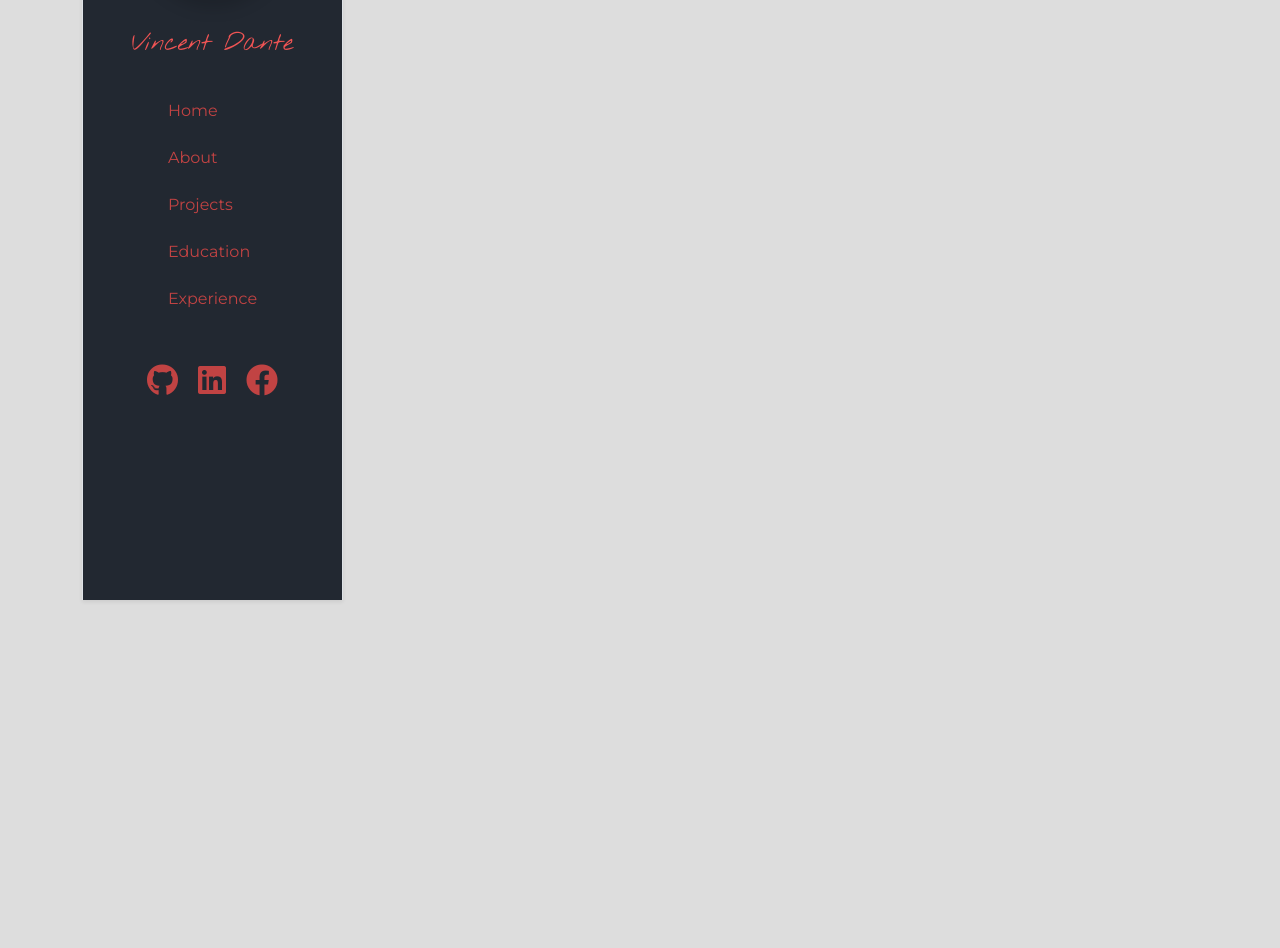
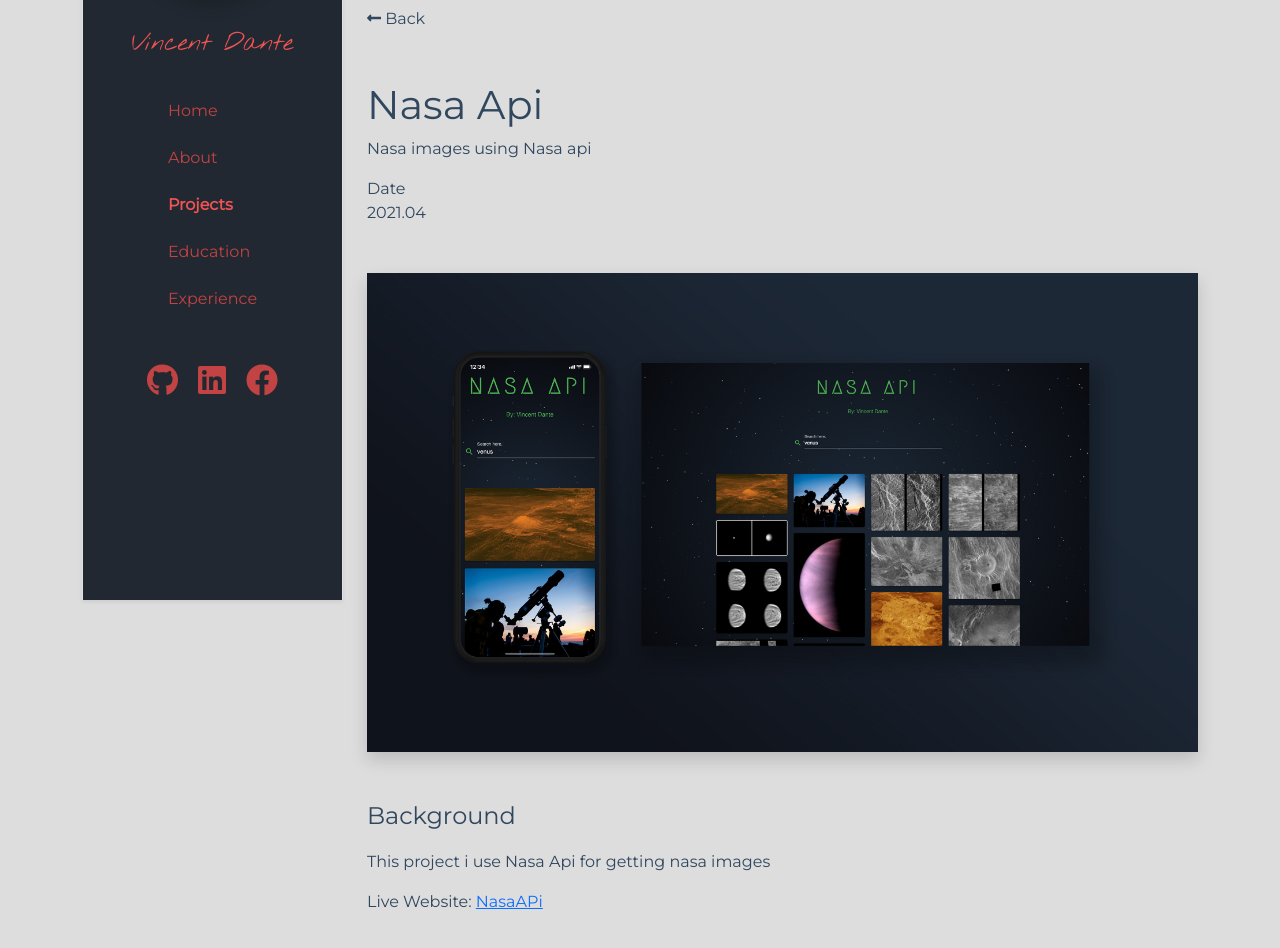
Before and after one commit to vincent-dante/portfolio, a Vue app: page /#/projects/nasaapi in a window 1280 px wide. Shown: the part 200-1148 px from the top of the page. Before the commit the page ends 800 px from the top, so only its background shows below. Built offline with nearby package versions, Linux system fonts and the light colour scheme.

Commit message:
add nasa api project

```diff
--- a/src/router/index.js
+++ b/src/router/index.js
@@ -9,6 +9,7 @@
 import MangaOnline from '../views/projects/MangaOnline.vue'
 import MarvelApi from '../views/projects/MarvelApi.vue'
 import PokemonApi from '../views/projects/PokemonApi.vue'
+import NasaApi from '../views/projects/NasaApi.vue'
 
 const routes = [
   {
@@ -53,6 +54,11 @@
         path: 'pokemonapi',
         name: 'pokemonapi',
         component: PokemonApi
+      },
+      {
+        path: 'nasaapi',
+        name: 'nasaapi',
+        component: NasaApi
       }
     ]
   },
--- a/src/views/ProjectsWebDesign.vue
+++ b/src/views/ProjectsWebDesign.vue
@@ -2,12 +2,23 @@
 
   <div class="project-container-item">
     <div class="project-item shadow">
-      <router-link to="/projects/mangaonline">
-        <img src="../assets/manga-online5.jpg" alt="Manga Online" srcset="">
+      <router-link to="/projects/nasaapi">
+        <img src="../assets/nasa-api1.jpg" alt="Nasa Api" srcset="">
         <div class="project-item-description">
           <h2>
-            Manga Online
-            <span>Web Design | Manga Reader Demo</span>
+            Nasa Api
+            <span>Development | Nasa Api Project</span>
+          </h2>
+        </div>
+      </router-link>
+    </div>
+    <div class="project-item shadow">
+      <router-link to="/projects/pokemonapi">
+        <img src="../assets/pokemon-api1.jpg" alt="Poké Api" srcset="">
+        <div class="project-item-description">
+          <h2>
+            Poké Api
+            <span>Development | Poké Api Project</span>
           </h2>
         </div>
       </router-link>
@@ -24,12 +35,12 @@
       </router-link>
     </div>
     <div class="project-item shadow">
-      <router-link to="/projects/pokemonapi">
-        <img src="../assets/pokemon-api1.jpg" alt="Poké Api" srcset="">
+      <router-link to="/projects/mangaonline">
+        <img src="../assets/manga-online5.jpg" alt="Manga Online" srcset="">
         <div class="project-item-description">
           <h2>
-            Poké Api
-            <span>Development | Poké Api Project</span>
+            Manga Online
+            <span>Web Design | Manga Reader Demo</span>
           </h2>
         </div>
       </router-link>
--- /dev/null
+++ b/src/views/projects/NasaApi.vue
@@ -0,0 +1,53 @@
+<template>
+  <div>
+    <a @click="$router.go(-1)">
+      <i class="fas fa-long-arrow-alt-left"></i>
+      Back
+    </a>
+
+    <h1>Nasa Api</h1>
+    <p>Nasa images using Nasa api</p>
+    <span>
+      Date <br>
+      2021.04
+    </span>
+
+    <br>
+    <br>
+    <br>
+
+    <img src="../../assets/nasa-api1.jpg" alt="" srcset="" class="shadow">
+
+    <h2>Background</h2>
+    <p>
+      This project i use Nasa Api for getting nasa images<br>
+    </p>
+    <p>Live Website: <a href="https://nasa-app-vincentdante.herokuapp.com" target="_blank">NasaAPi</a></p>
+  </div>
+</template>
+
+<script>
+export default {
+
+}
+</script>
+
+<style lang="scss" scoped>
+
+a {
+  display: inline-block;
+  margin-bottom: 50px;
+  cursor: pointer;
+}
+
+img {
+  width: 100%;
+  margin-bottom: 50px;
+}
+
+h2 {
+  margin-bottom: 20px;
+  font-size: 24px;
+}
+
+</style>
```
Also changed, not shown: src/assets/nasa-api1.jpg (added).
